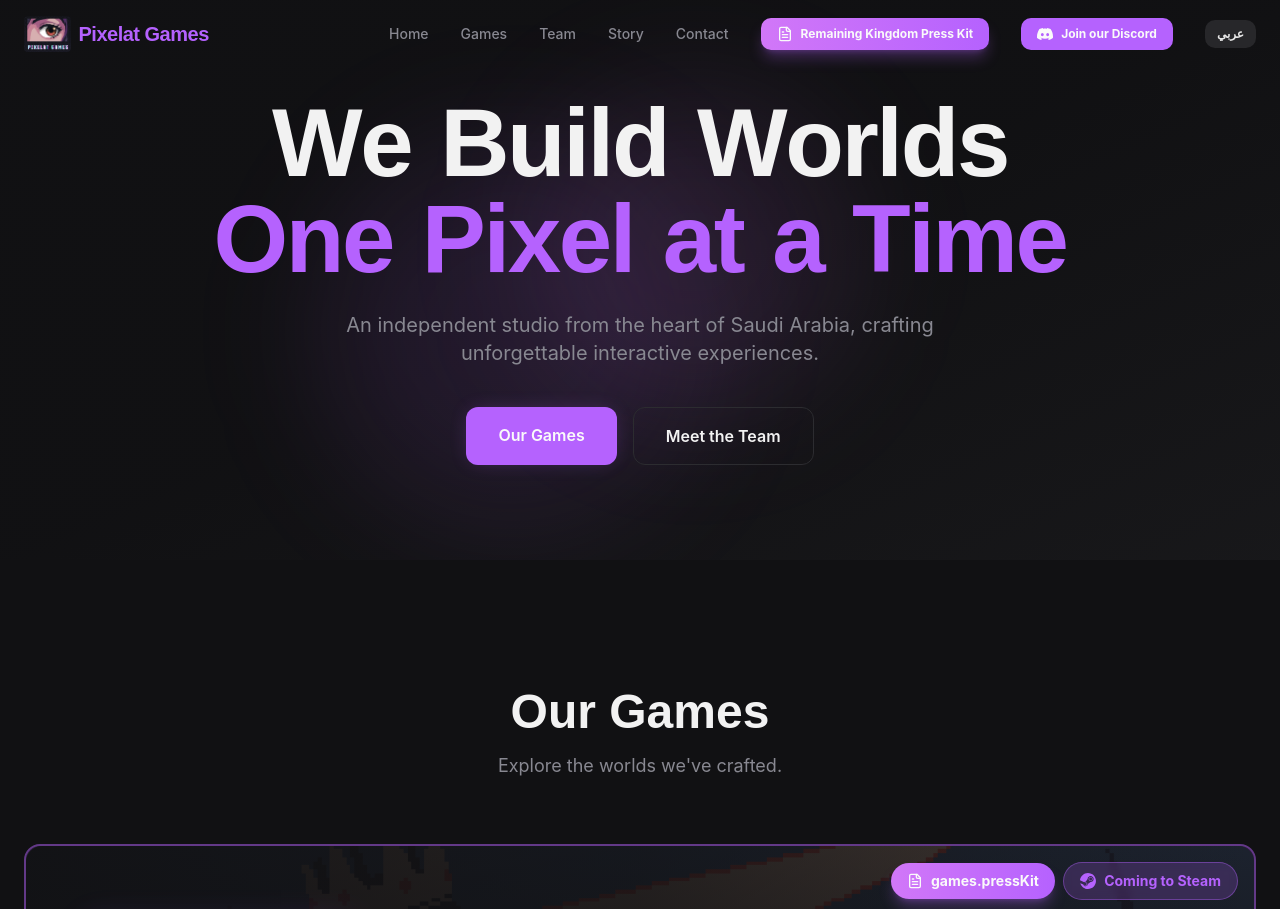
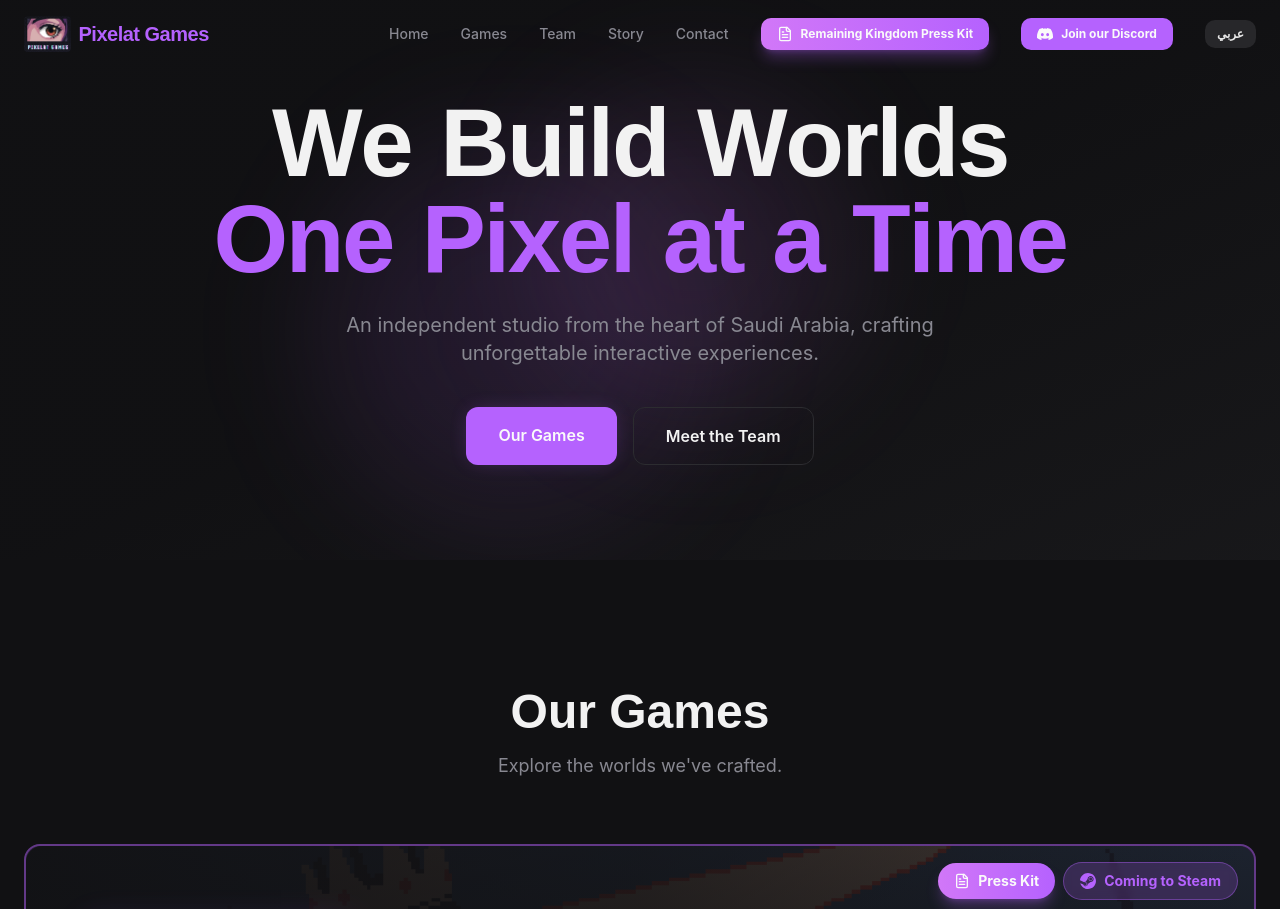
Before and after one commit to Mohammed6544/pixelatsa, a React (Vite) app: page / in a window 1280 px wide. Shown: the top 909 px of the page. Built offline with nearby package versions, Linux system fonts and the light colour scheme; the HTML template or start-up script is replaced by a standard one.

Commit message:
Changes
Co-authored-by: Mohammed6544 <152630446+Mohammed6544@users.noreply.github.com>

```diff
--- a/src/i18n/translations.ts
+++ b/src/i18n/translations.ts
@@ -71,6 +71,7 @@ export const translations: Record<Language, Record<string, any>> = {
       subtitle: "Explore the worlds we've crafted.",
       availableOn: "Available on",
       comingSoon: "Coming to Steam",
+      pressKit: "Press Kit",
       game3: {
         title: "Remaining Kingdom",
         description:
@@ -176,6 +177,7 @@ export const translations: Record<Language, Record<string, any>> = {
       subtitle: "استكشف العوالم التي صنعناها.",
       availableOn: "متوفرة على",
       comingSoon: "قادمة على Steam",
+      pressKit: "حقيبة صحفية",
       game3: {
         title: "المملكة المتبقية",
         description:
```
